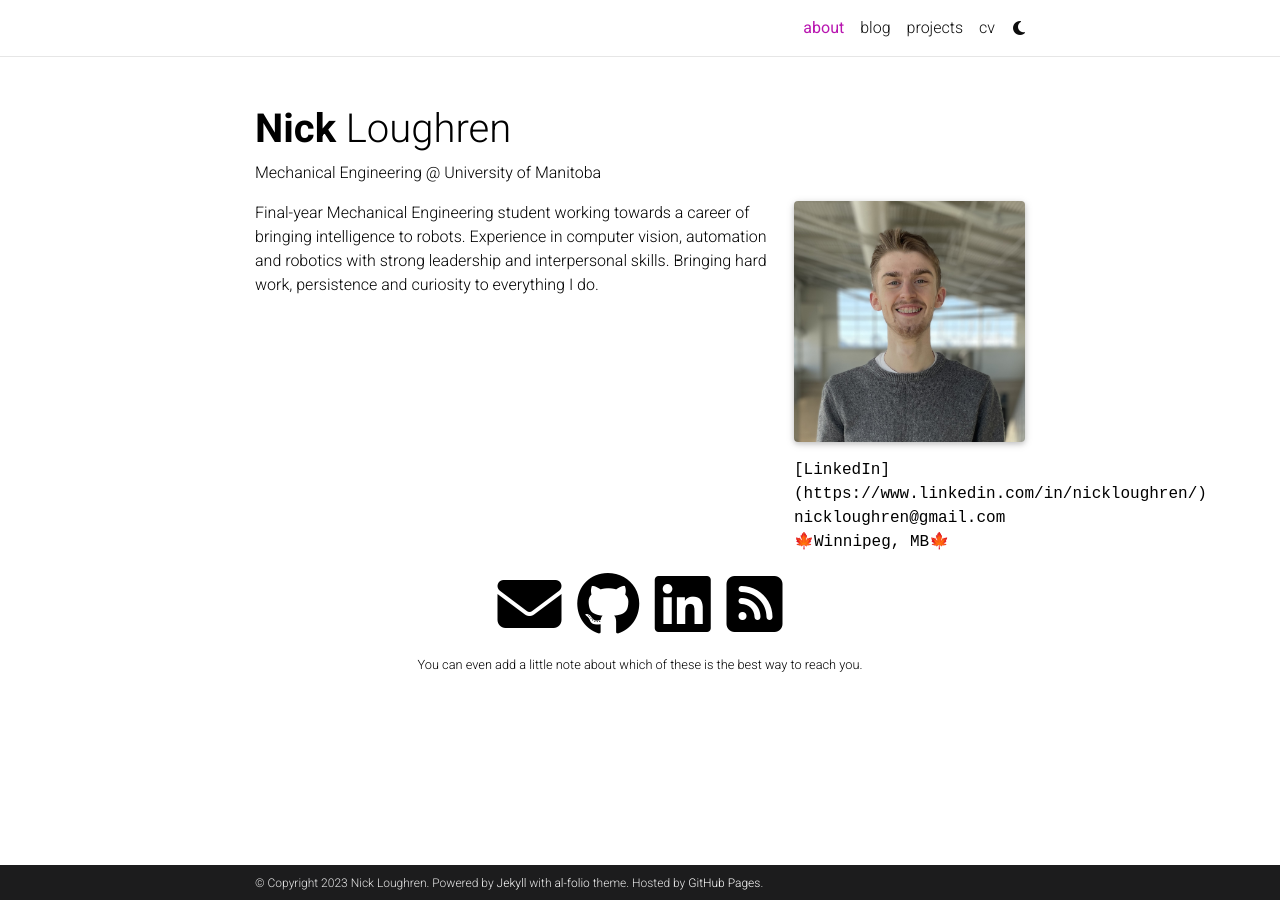
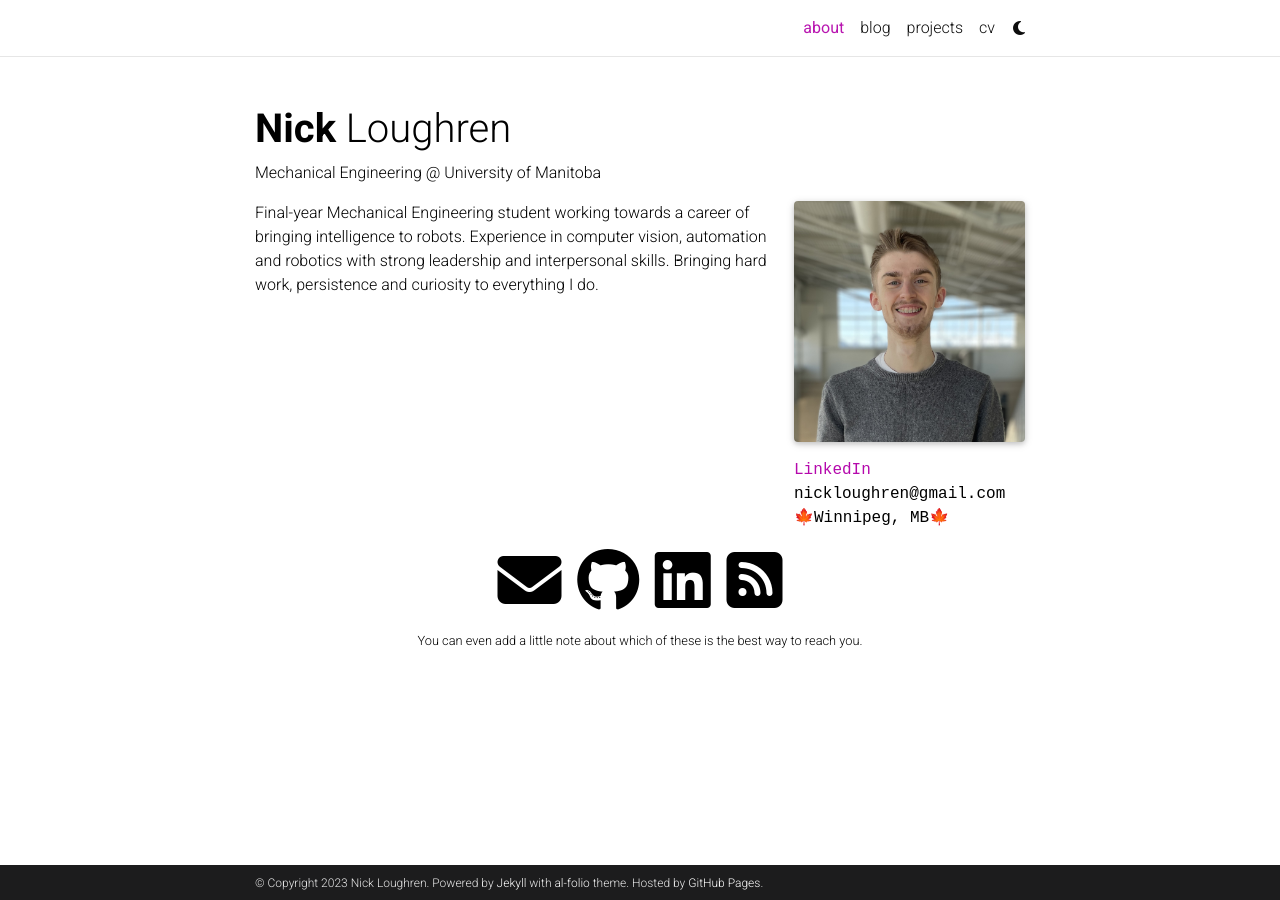
Before and after one commit to nickloughren/nickloughren.github.io, a Jekyll site: the page built from _pages/about.md, in a window 1280 px wide. Built offline with Jekyll 4.4.1, drawn with Linux system fonts in a browser that asks for light colours; full-size pictures stand in for the smaller copies a plugin makes; comment, search, counter and statistics services are not loaded; a style sheet for code colours, icons or effects is not loaded; some of the changed lines change nothing that is shown.

Commit message:
Update about.md

```diff
--- a/_pages/about.md
+++ b/_pages/about.md
@@ -9,7 +9,7 @@
   image: prof_pic.jpg
   image_circular: false # crops the image to make it circular
   address: >
-    <p>[LinkedIn](https://www.linkedin.com/in/nickloughren/)</p>
+    <p><a href="https://www.linkedin.com/in/nickloughren/">LinkedIn</a></p>
     <p>nickloughren@gmail.com</p>
     <p>🍁Winnipeg, MB🍁</p>
 
```
